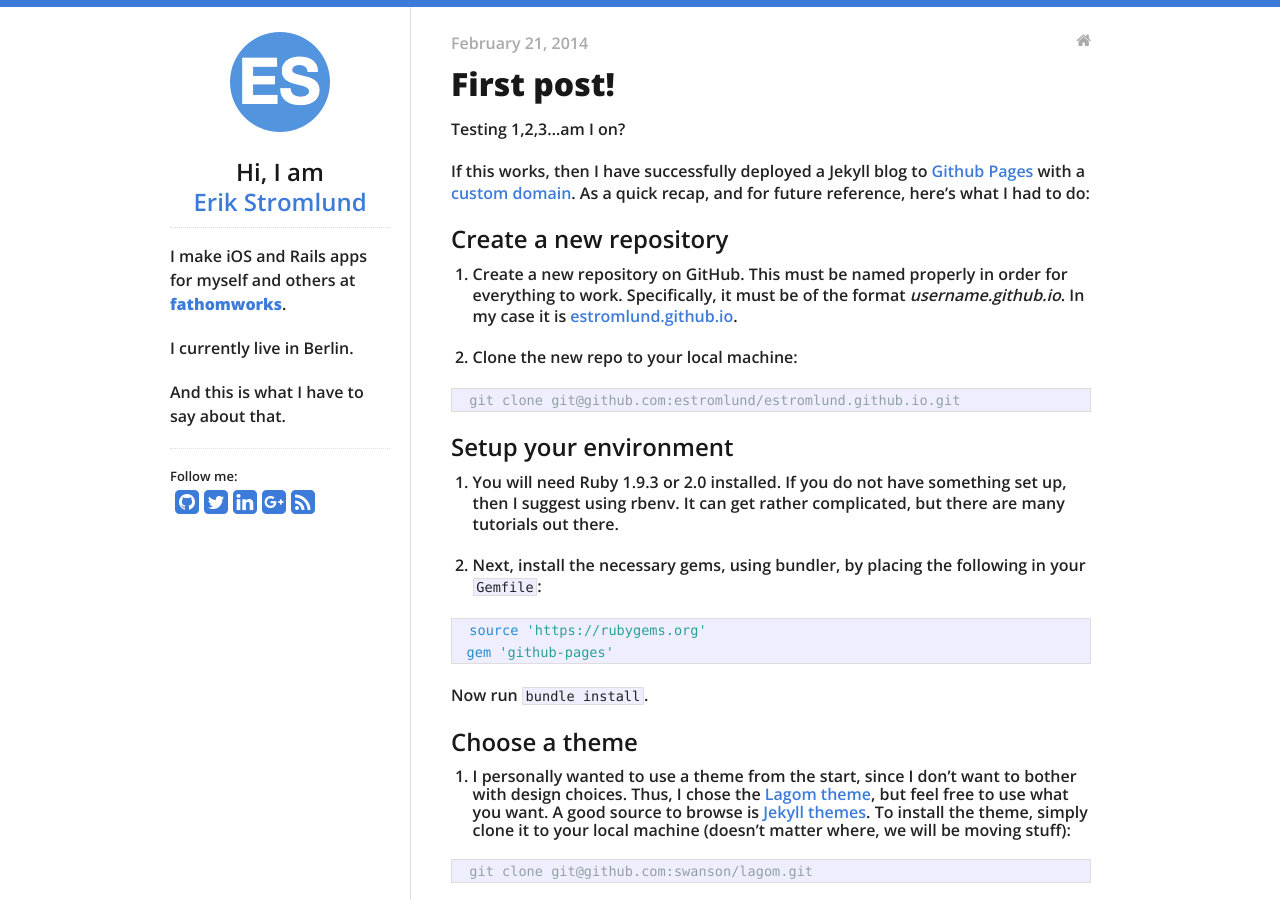
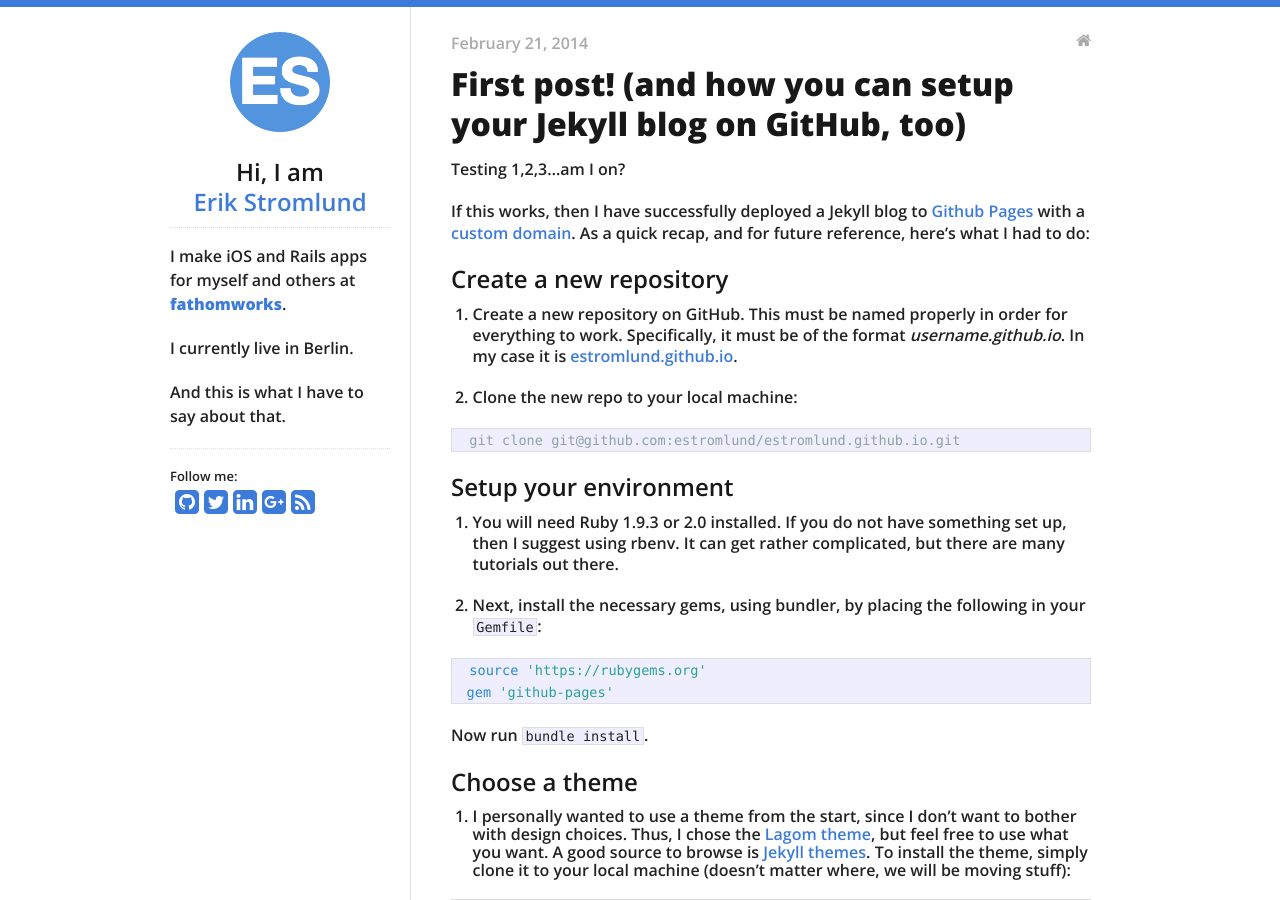
Before and after one commit to estromlund/estromlund.github.com, a Jekyll site: the page built from blog/_posts/2014-02-21-first-post.md, in a window 1280 px wide and 900 px high. Built offline with Jekyll 4.4.1, drawn with Linux system fonts in a browser that asks for light colours; nearby versions of some CDN libraries; Markdown is read by kramdown in place of the engine named in the settings.

Commit message:
Modify post title: 'First post!'

```diff
--- a/blog/_posts/2014-02-21-first-post.md
+++ b/blog/_posts/2014-02-21-first-post.md
@@ -1,6 +1,6 @@
 ---
 layout: post
-title: First post!
+title: First post! (and how you can setup your Jekyll blog on GitHub, too)
 ---
 Testing 1,2,3...am I on?
 
```
